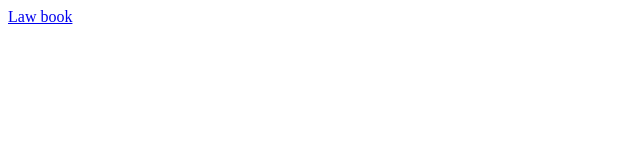
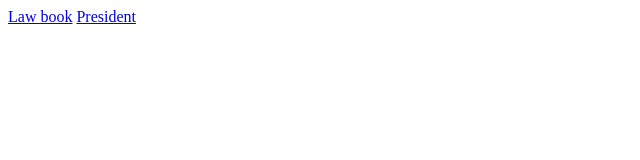
Before and after one commit to BeGamess/nootland, a plain HTML site: page index.html in a window 1280 px wide. Shown: the full height of the page, 0-640 px from the left. Drawn offline with Linux system fonts and the light colour scheme.

Commit message:
Update index.html

```diff
--- a/index.html
+++ b/index.html
@@ -4,5 +4,6 @@
   </head>
   <body>
     <a href=lawbook.html>Law book</a>
+    <a href=president.html>President</a>
   </body>
 </HTML>
```
